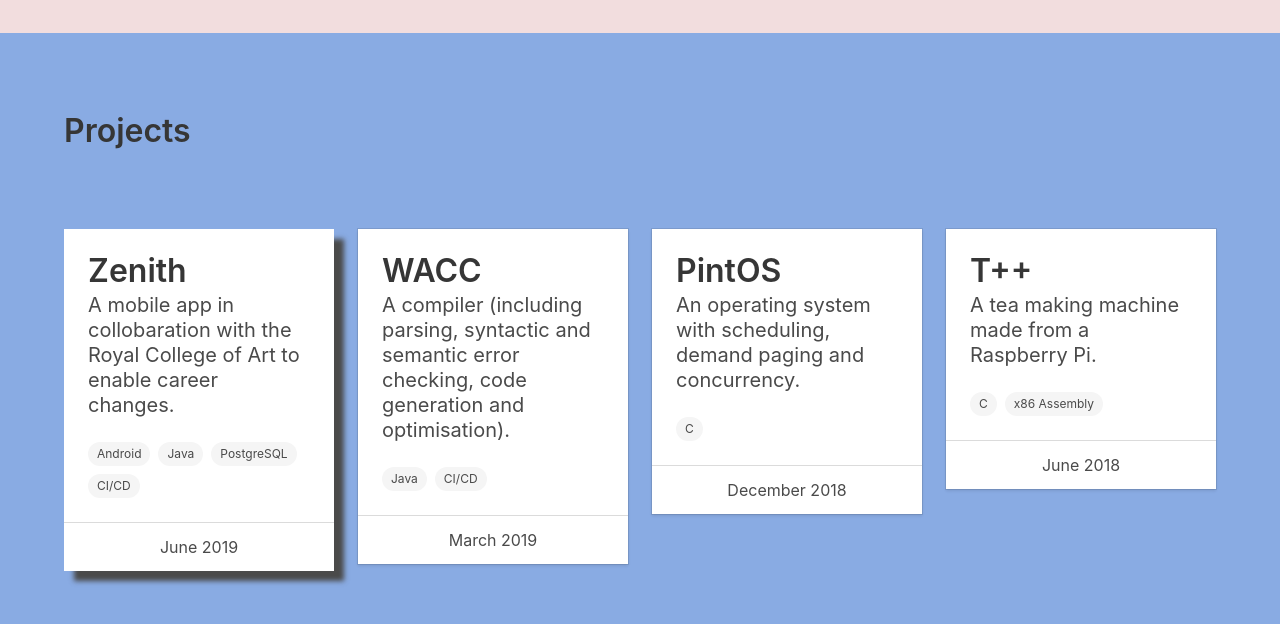
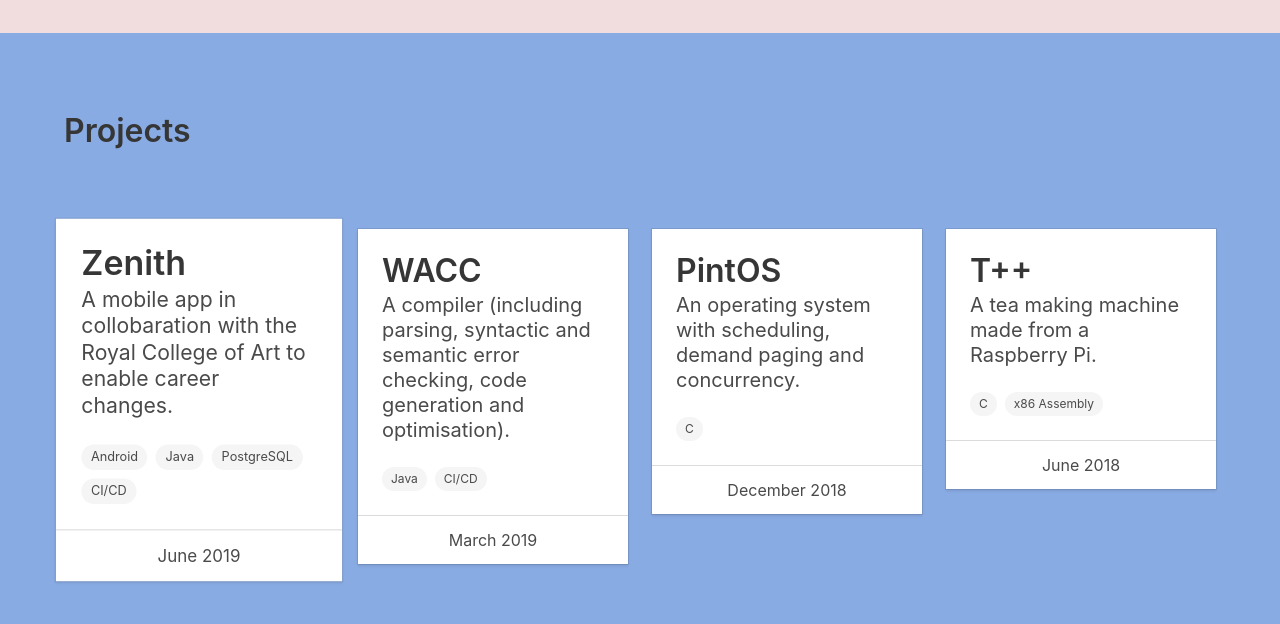
Before and after one commit to elliecherrill/elliecherrill.github.io, a plain HTML site: page index2.html in a window 1280 px wide. In both pictures the pointer is over the element 199 px from the left and 1998 px from the top of the page. Shown: the part 1598-2222 px from the top of the page. Drawn offline with nearby package versions, Linux system fonts and the light colour scheme.

Commit message:
Adds transform on hover

```diff
--- a/styles.css
+++ b/styles.css
@@ -37,6 +37,9 @@
   padding-right: 5rem;
 }
 
+.card {
+  transition: transform 0.2s ease;
+}
 .card:hover {
-  box-shadow: 10px 10px 5px;
+  transform: scale(1.06);
 }
```
